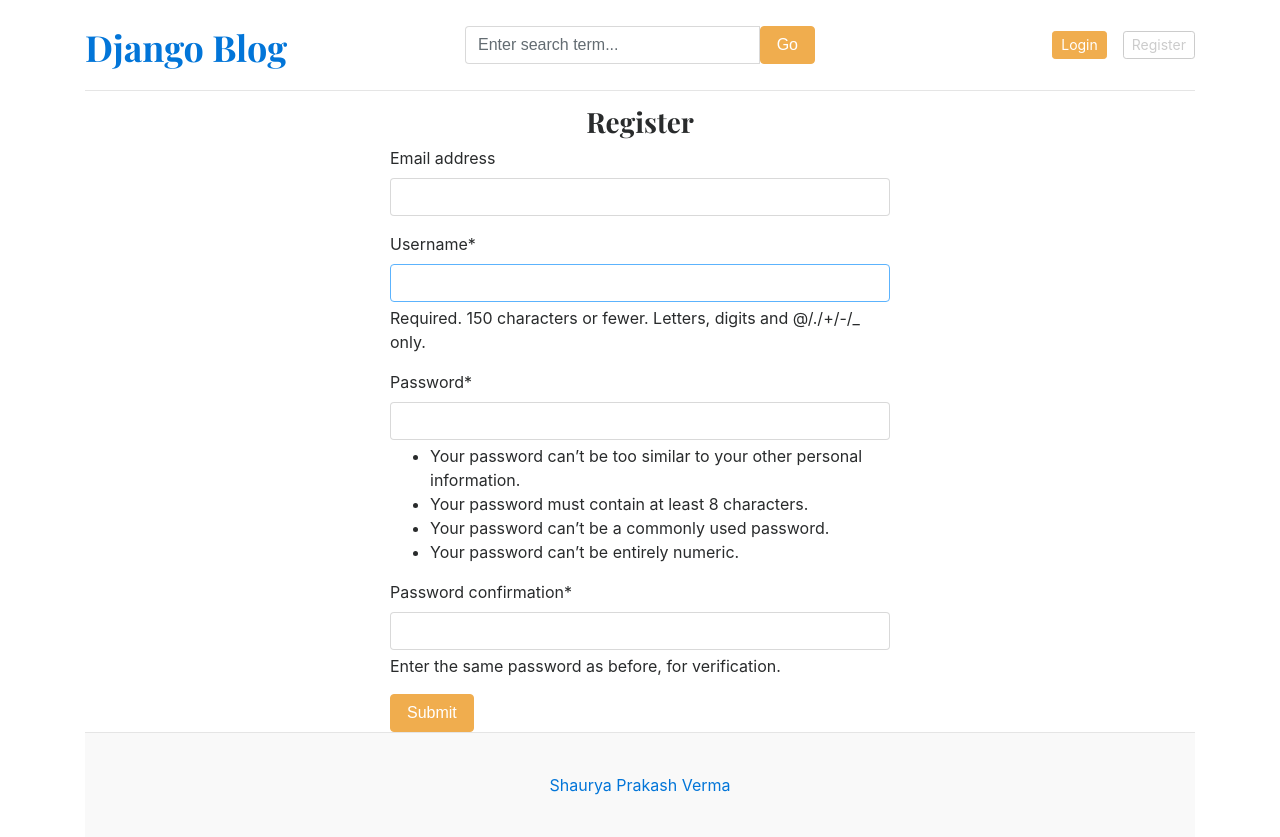
After one commit to ShauryaPrakashVerma/Blog_App, a Django app: page /register/ in a window 1280 px wide. The commit adds this page. Run offline with Django 5.2, Linux system fonts and the light colour scheme; data that the repository does not hold is empty; some libraries are stand-ins or nearby versions.

Commit message:
Complete register and login feature

```diff
--- /dev/null
+++ b/blog_main/forms.py
@@ -0,0 +1,8 @@
+from django.contrib.auth.models import User
+from django.contrib.auth.forms import UserCreationForm
+
+
+class RegistrationForm(UserCreationForm):
+    class Meta:
+        model = User
+        fields = ('email', 'username', 'password1', 'password2')
--- a/blog_main/settings.py
+++ b/blog_main/settings.py
@@ -39,7 +39,9 @@ INSTALLED_APPS = [
     "django.contrib.messages",
     "django.contrib.staticfiles",
     "blogs",
-    "extras"
+    "extras",
+    "crispy_forms",
+    "crispy_bootstrap4",
 ]
 
 MIDDLEWARE = [
@@ -132,3 +134,5 @@ STATICFILES_DIRS = [
 # these are the user uploded photos
 MEDIA_URL = '/media/'
 MEDIA_ROOT = BASE_DIR / 'media'
+
+CRISPY_TEMPLATE_PACK = 'bootstrap4'
--- a/blog_main/urls.py
+++ b/blog_main/urls.py
@@ -26,6 +26,10 @@ urlpatterns = [
     path("admin/", admin.site.urls),
     path('', views.home, name="home"),
     path('category/', include('blogs.urls')),
-    path('<slug:slug>/', BlogsView.blogs , name='blogs'),
-    path('blogs/search/', BlogsView.search, name='search')
+    path('blogs/<slug:slug>/', BlogsView.blogs , name='blogs'),
+    path('blogs/search/', BlogsView.search, name='search'),
+    path('register/', views.register, name="register"),
+    path('login/', views.login, name="login"),
+    path('logout/', views.logout, name="logout")
+
 ] + static(settings.MEDIA_URL, document_root=settings.MEDIA_ROOT)
--- a/blog_main/views.py
+++ b/blog_main/views.py
@@ -1,8 +1,10 @@
-from django.http import HttpResponse
-from django.shortcuts import render
+from django.shortcuts import render, redirect
 from extras.models import About, Link
 
 from blogs.models import Blog, Category
+from .forms import RegistrationForm
+from django.contrib.auth.forms import AuthenticationForm
+from django.contrib import auth
 
 def home(request):
     featured_posts = Blog.objects.filter(is_featured = True, status="Published")
@@ -20,3 +22,46 @@ def home(request):
         'about' : about,
     }
     return render(request, 'home.html', context)
+
+
+def register(request):
+    if request.method == "POST":
+        form = RegistrationForm(request.POST)
+        if form.is_valid():
+            form.save()
+            return redirect('register')
+        else:
+            print(form.errors)
+    else:
+        form = RegistrationForm()
+
+    form = RegistrationForm()
+    context = {
+        'form' : form,
+    }
+    return render(request, "register.html", context)
+
+def login(request):
+
+    if request.method == "POST":
+        form = AuthenticationForm(request, request.POST)
+        if form.is_valid():
+            username = form.cleaned_data['username']
+            password = form.cleaned_data['password']
+
+            user = auth.authenticate(username=username, password=password)
+            if user is not None:
+                auth.login(request, user)
+            return redirect('home')
+
+    form = AuthenticationForm()
+
+    context = {
+        'form' : form,
+    }
+    return render(request, "login.html", context=context)
+
+
+def logout(request):
+    auth.logout(request)
+    return redirect('home')
--- a/templates/base.html
+++ b/templates/base.html
@@ -28,8 +28,14 @@
             </form>
           </div>
           <div class="col-4 d-flex justify-content-end align-items-center">
-            <a class="btn btn-sm btn-warning" href="#">Login</a> &nbsp;
-            <a class="btn btn-sm btn-outline-secondary" href="#">Register</a>
+            {% if user.is_authenticated %}
+                <span>You are logged in as {{ user.username }}</span>
+                &emsp;
+                <span><a href="{% url 'logout' %}">Logout</a></span>
+            {% else %}
+                <a class="btn btn-sm btn-warning" href="{% url 'login' %}">Login</a>&emsp;
+                <a class="btn btn-sm btn-outline-secondary" href="{% url 'register' %}">Register</a>
+            {% endif %}
           </div>
         </div>
       </header>
@@ -54,7 +60,7 @@
 
 <!-- Footer -->
  <footer class="blog-footer">
-  <p>Django blog built with � by <a href="#">Shaurya Prakash Verma</a></p>
+  <p><a href="#">Shaurya Prakash Verma</a></p>
 </footer>
 </body>
 </html>
--- /dev/null
+++ b/templates/register.html
@@ -0,0 +1,13 @@
+{% extends 'base.html' %}
+
+{% block content %}
+{% load crispy_forms_tags %}
+<h3 class="text-center">Register</h3>
+
+<form action="{% url 'register' %}" method="POST" style="width: 500px; margin:auto">
+    {% csrf_token %}
+    {{ form | crispy }}
+    <button type="submit" class="btn btn-warning" ">Submit</button>
+</form>
+
+{% endblock %}
```
Also changed, not shown: templates/login.html (added, +15 -0 lines).
